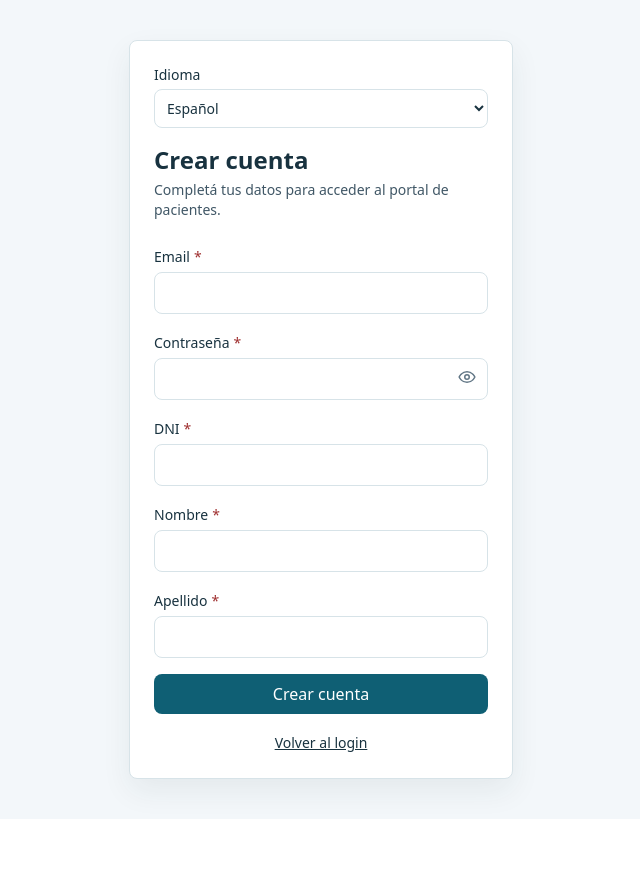
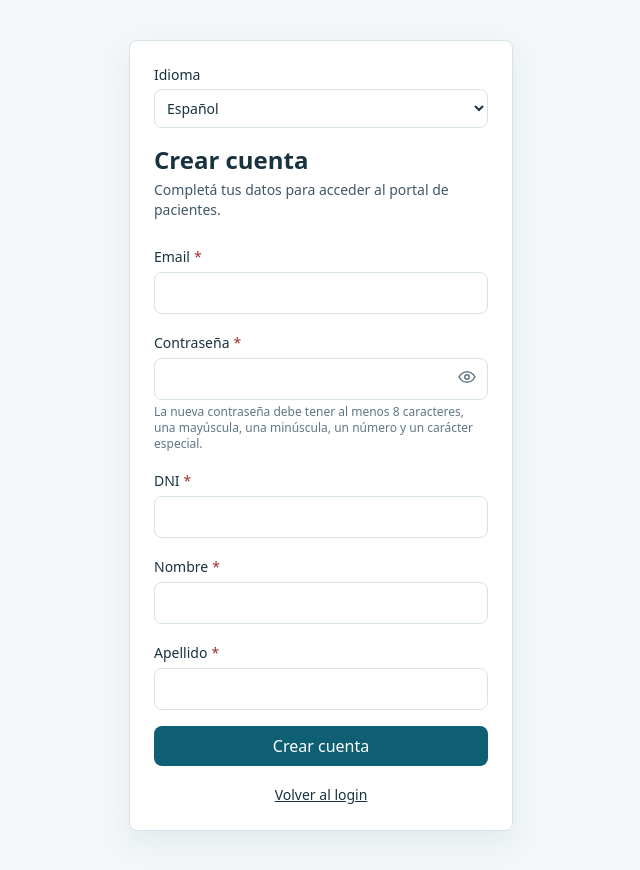
Before and after one commit to javiacuna/kinesio-app, a React (Vite) app in the folder frontend/: page /register in a window 1280 px wide. Shown: the whole page, without its empty margins (319-959 px from the left). Before the commit the page ends 819 px from the top, so only its background shows below. Built offline with nearby package versions, Linux system fonts and the light colour scheme.

Commit message:
fix requisitos password

```diff
--- a/frontend/src/pages/ProfilePage.tsx
+++ b/frontend/src/pages/ProfilePage.tsx
@@ -119,6 +119,7 @@ export default function ProfilePage() {
                 minLength={8}
                 required
               />
+              <p className="text-xs text-gray-500 mt-1">{t("profile.passwordPolicy")}</p>
             </div>
             <div>
               <label className="text-sm font-medium" htmlFor="repeat-password">
--- a/frontend/src/pages/RegisterPage.tsx
+++ b/frontend/src/pages/RegisterPage.tsx
@@ -131,6 +131,7 @@ export default function RegisterPage() {
                 onChange={(event) => setPassword(event.target.value)}
                 minLength={8}
               />
+              <p className="text-xs text-gray-500 mt-1">{t("profile.passwordPolicy")}</p>
               {fieldErrors.password && <p className="text-xs text-red-600 mt-1">{fieldErrors.password}</p>}
             </div>
 
--- a/frontend/src/pages/ResetPasswordPage.tsx
+++ b/frontend/src/pages/ResetPasswordPage.tsx
@@ -88,6 +88,7 @@ export default function ResetPasswordPage() {
                 minLength={8}
                 required
               />
+              <p className="text-xs text-gray-500 mt-1">{t("resetPassword.passwordPolicy")}</p>
             </div>
 
             <div>
```
